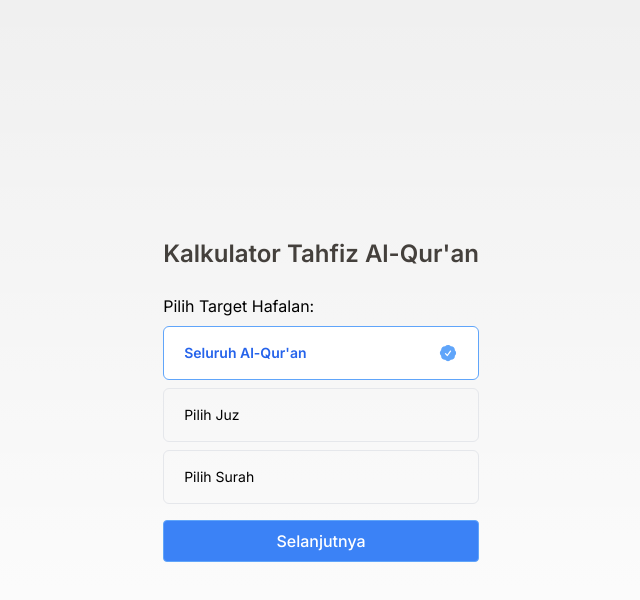
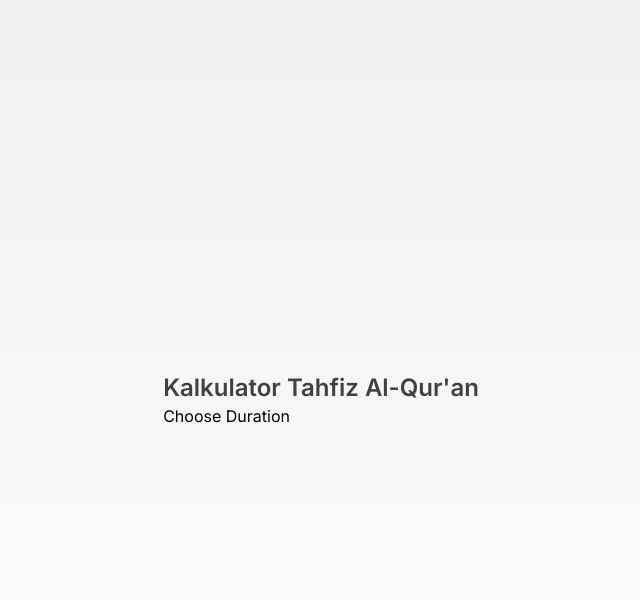
Before and after one commit to koalicioous/tahfiz-bootcamp-web, a Next.js app: page / in a window 1280 px wide. Both pictures are taken after a click on the button "Selanjutnya". Shown: the top 600 px of the page, without its empty margins (319-959 px from the left). Built offline with nearby package versions, Linux system fonts and the light colour scheme.

Commit message:
feat: duration page

```diff
--- /dev/null
+++ b/src/modules/calculator/components/ChooseDuration/index.tsx
@@ -0,0 +1,5 @@
+const ChooseDuration = () => {
+  return <div>Choose Duration</div>;
+};
+
+export default ChooseDuration;
--- a/src/modules/calculator/components/SelectTarget/index.tsx
+++ b/src/modules/calculator/components/SelectTarget/index.tsx
@@ -1,4 +1,11 @@
-import { useEffect, useMemo, useReducer, useState } from "react";
+import {
+  Dispatch,
+  SetStateAction,
+  useEffect,
+  useMemo,
+  useReducer,
+  useState,
+} from "react";
 import { targetTypeOptions } from "@/calculator/utils/constants";
 import { RadioGroup, Transition } from "@headlessui/react";
 import {
@@ -102,7 +109,11 @@ const initialSelectTargetState: SelectTargetState = {
   selectedSurah: [],
 };
 
-const SelectTarget = () => {
+const SelectTarget = ({
+  setStep,
+}: {
+  setStep: Dispatch<SetStateAction<string>>;
+}) => {
   const [increaseAnimation, setIncreaseAnimation] = useState(false);
   const [decreaseAnimation, setDecreaseAnimation] = useState(false);
   const [state, dispatch] = useReducer(
@@ -362,7 +373,10 @@ const SelectTarget = () => {
           leaveFrom="opacity-100 transform translate-y-0"
           leaveTo="opacity-0 transform translate-y-2"
         >
-          <button className="bg-blue-500 w-full py-2 rounded text-white font-medium border border-blue-400">
+          <button
+            onClick={() => setStep("duration")}
+            className="bg-blue-500 w-full py-2 rounded text-white font-medium border border-blue-400"
+          >
             Selanjutnya
           </button>
         </Transition>
--- a/src/modules/calculator/index.tsx
+++ b/src/modules/calculator/index.tsx
@@ -1,5 +1,6 @@
 import { Transition } from "@headlessui/react";
 import { useState } from "react";
+import ChooseDuration from "./components/ChooseDuration";
 import SelectTarget from "./components/SelectTarget";
 
 const steps = ["target", "duration", "result"];
@@ -24,7 +25,19 @@ const Calculator = () => {
           leaveFrom="opacity-100 translate-y-0"
           leaveTo="opacity-0 -translate-y-2"
         >
-          <SelectTarget />
+          <SelectTarget setStep={setStep} />
+        </Transition>
+        <Transition
+          appear
+          show={step === "duration"}
+          enter="transition-opacity duration-300"
+          enterFrom="opacity-0 -translate-y-2"
+          enterTo="opacity-100 translate-y-0"
+          leave="transition-opacity duration-300"
+          leaveFrom="opacity-100 translate-y-0"
+          leaveTo="opacity-0 -translate-y-2"
+        >
+          <ChooseDuration />
         </Transition>
       </div>
     </div>
```
